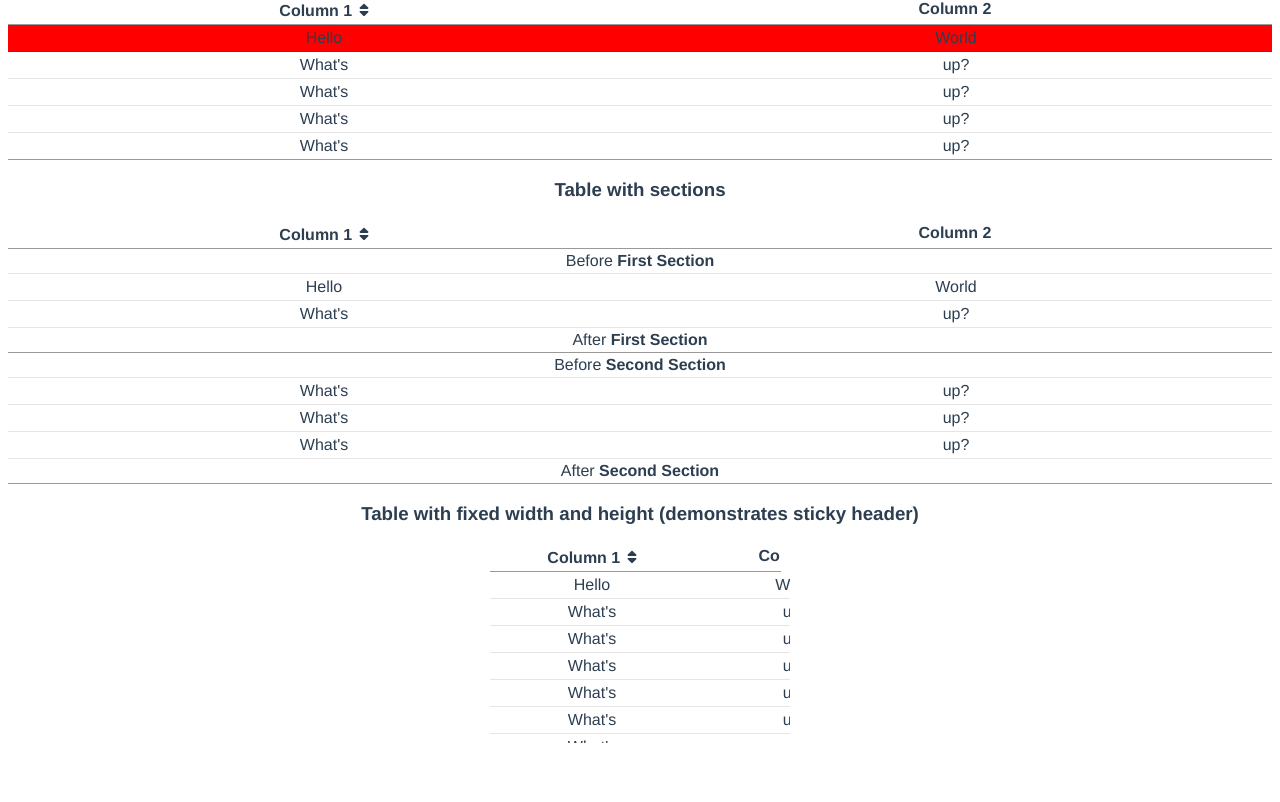
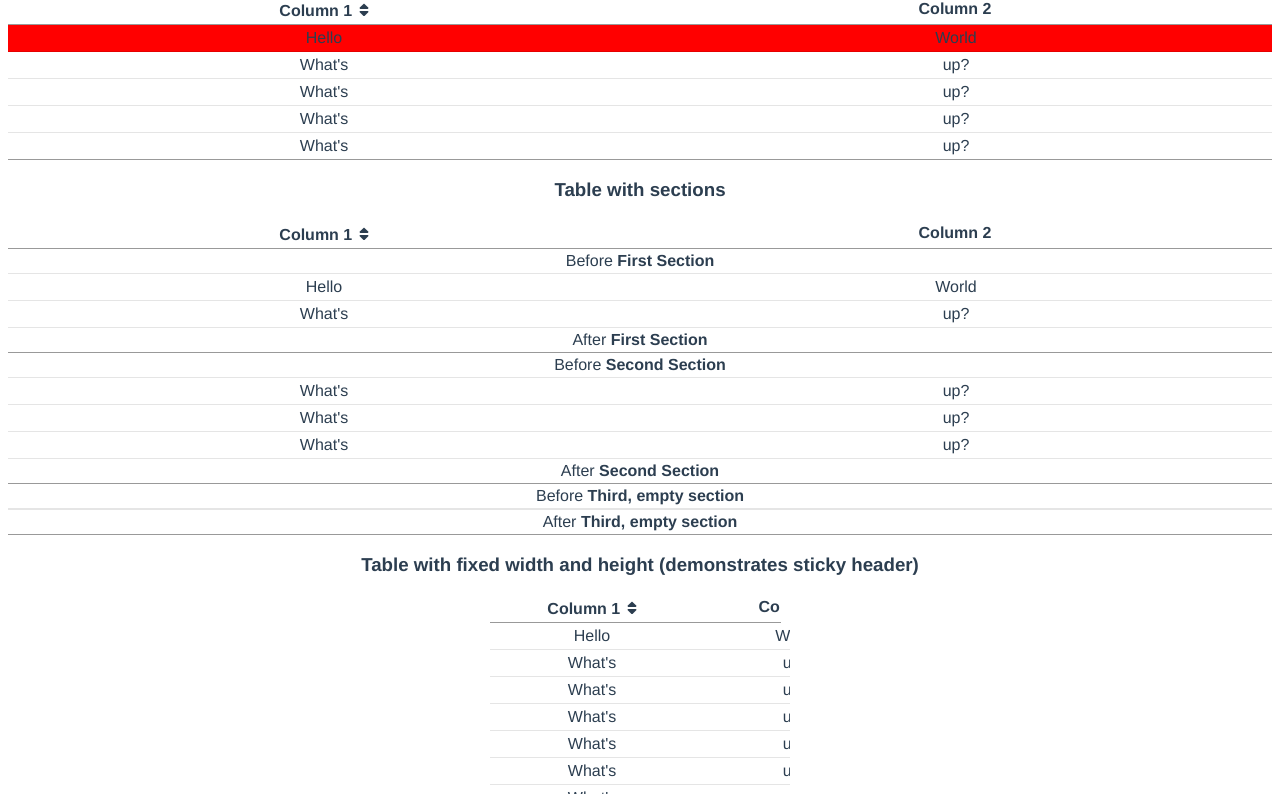
Before and after one commit to gbv/vue-flexible-table, a Vue app: page / in a window 1280 px wide. Shown: the part 508-1310 px from the top of the page. Before the commit the page ends 1259 px from the top, so only its background shows below. Built offline with nearby package versions, Linux system fonts and the light colour scheme; the HTML template or start-up script is replaced by a standard one.

Commit message:
Add empty section to example

```diff
--- a/src/Example03.vue
+++ b/src/Example03.vue
@@ -68,6 +68,10 @@ export default {
             },
           ],
         },
+        {
+          name: "Third, empty section",
+          items: [],
+        },
       ],
     }
   },
```
